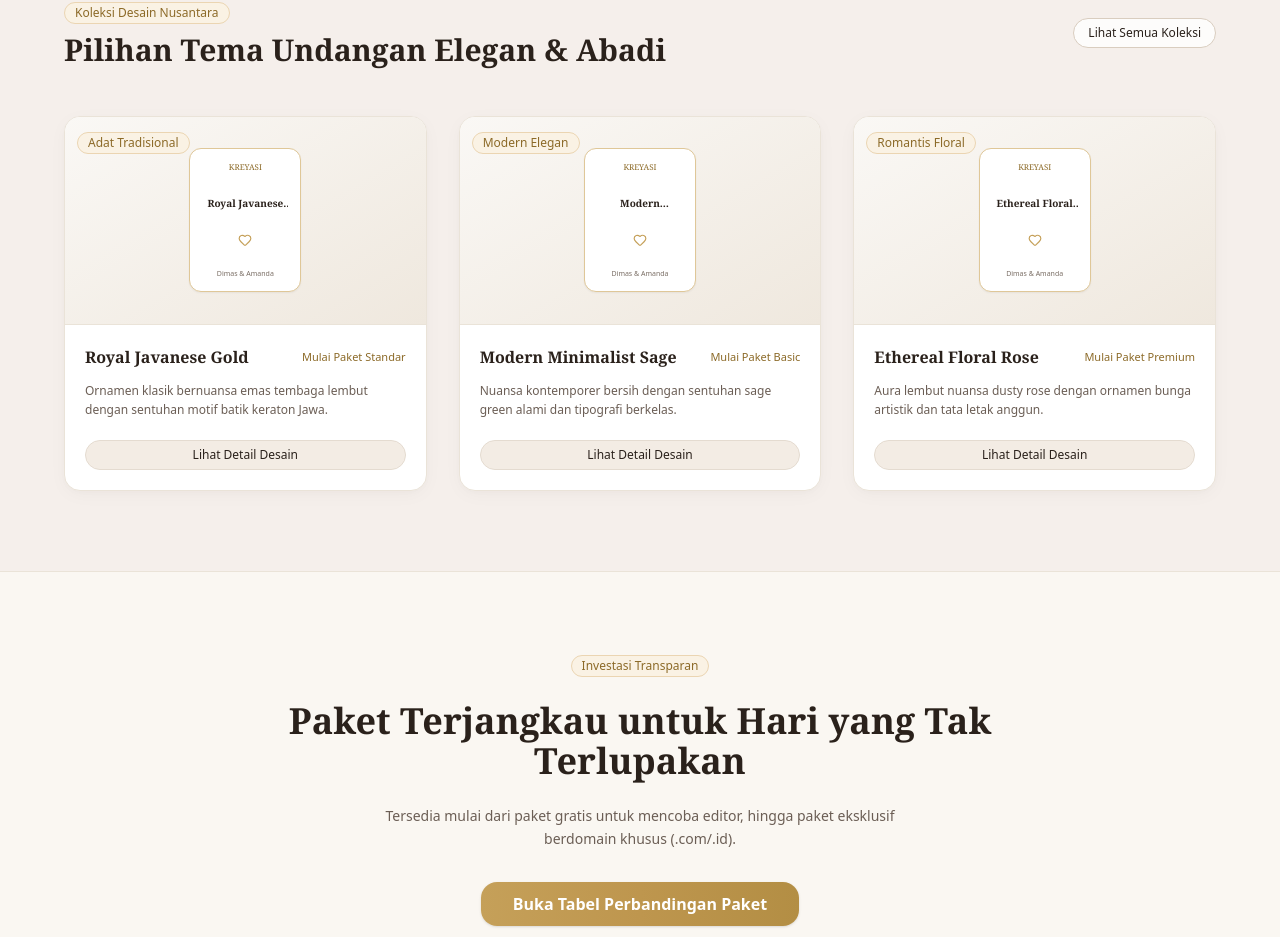
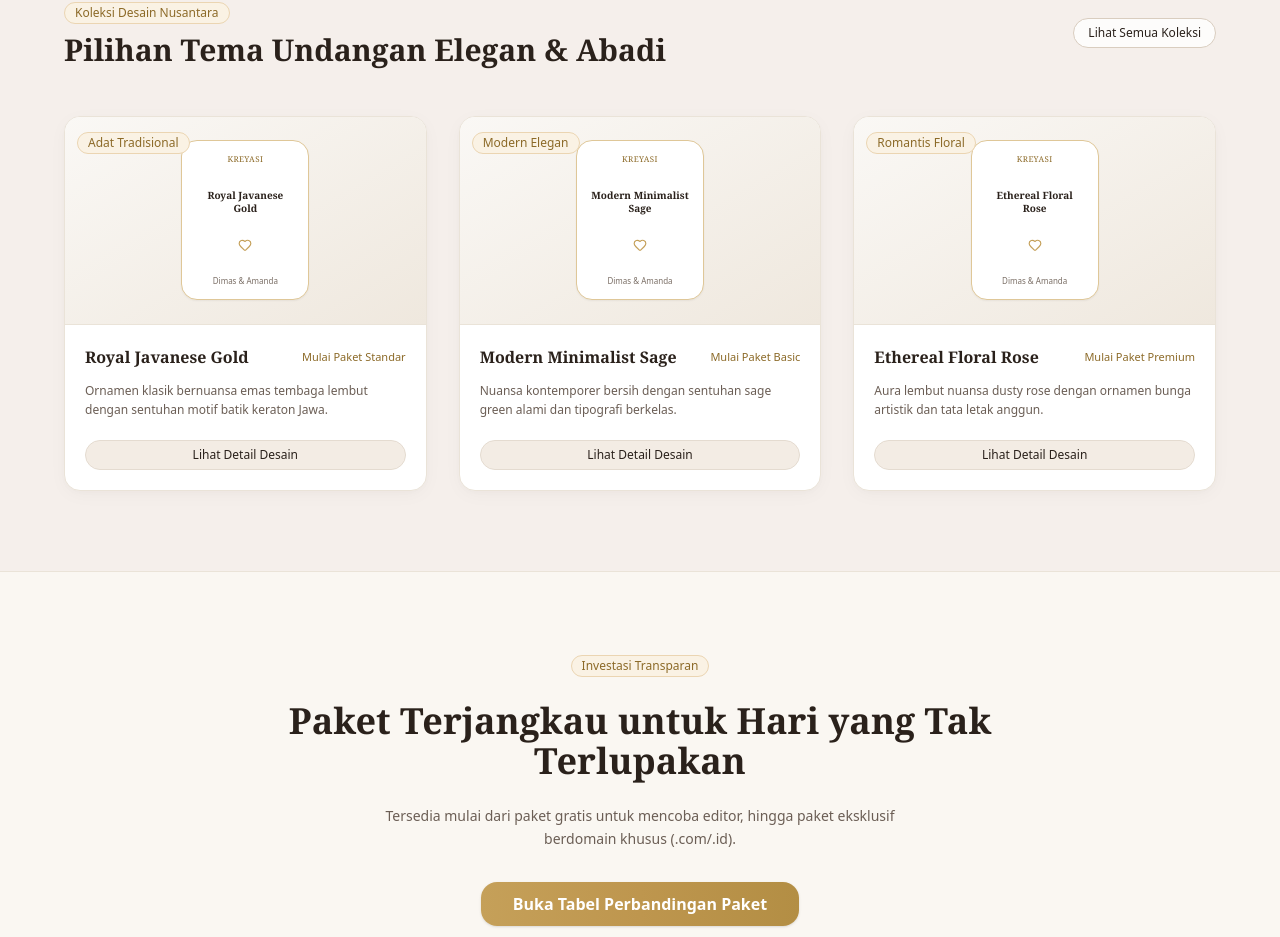
Before and after one commit to hayoguyshehe/kreyasi.id, a Next.js app: page / in a window 1280 px wide. Shown: the part 2650-3587 px from the top of the page. Built offline with nearby package versions, Linux system fonts and the light colour scheme; no server answers.

Commit message:
fix(ui): adjust template card preview dimensions and typography

```diff
--- a/app/(main)/page.tsx
+++ b/app/(main)/page.tsx
@@ -303,11 +303,11 @@ export default function HomePage() {
                 className="paper-card rounded-2xl overflow-hidden group hover:border-[#C5A059] transition-all"
               >
                 <div className="h-52 bg-linear-to-br from-[#FAF8F5] to-[#EFE8DE] relative flex items-center justify-center border-b border-[#EAE3D8]">
-                  <div className="w-28 h-36 rounded-lg border border-[#DFC798] bg-white p-3 text-center flex flex-col justify-between shadow-xs">
-                    <span className="text-[8px] text-[#8C6A28] uppercase font-serif">Kreyasi</span>
-                    <span className="text-[10px] font-bold text-[#2A211B] font-serif line-clamp-1">{tpl.title}</span>
+                  <div className="w-32 h-40 rounded-xl border border-[#DFC798] bg-white p-3 text-center flex flex-col justify-between shadow-xs">
+                    <span className="text-[8px] text-[#8C6A28] uppercase font-serif tracking-wider">Kreyasi</span>
+                    <span className="text-[10px] font-bold text-[#2A211B] font-serif leading-tight">{tpl.title}</span>
                     <Heart className="w-3.5 h-3.5 text-[#C5A059] mx-auto" />
-                    <span className="text-[7px] text-[#7A6E65]">Dimas & Amanda</span>
+                    <span className="text-[8px] text-[#7A6E65]">Dimas & Amanda</span>
                   </div>
                   <div className="absolute top-3 left-3">
                     <Badge variant="gold">{tpl.category}</Badge>
```
